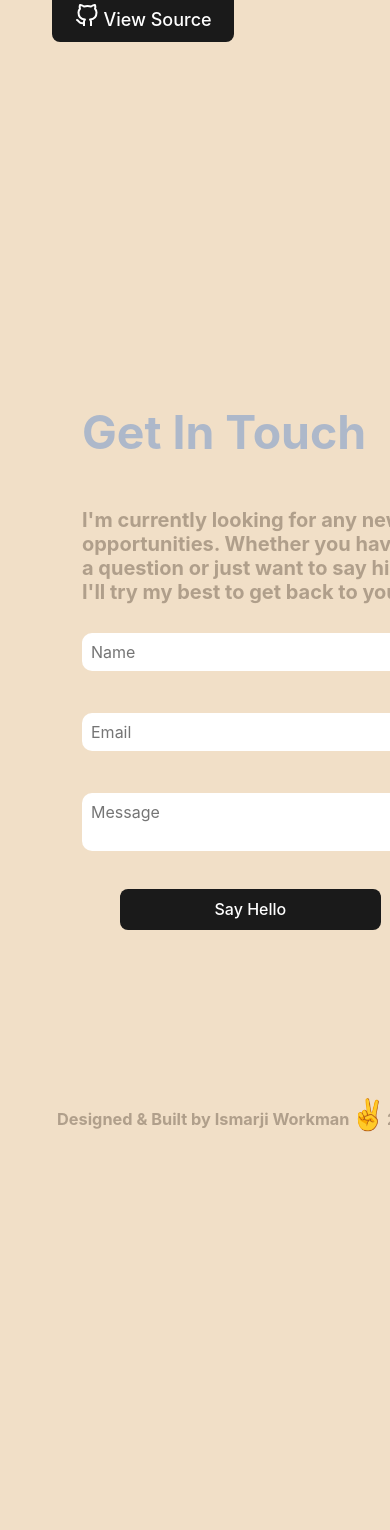
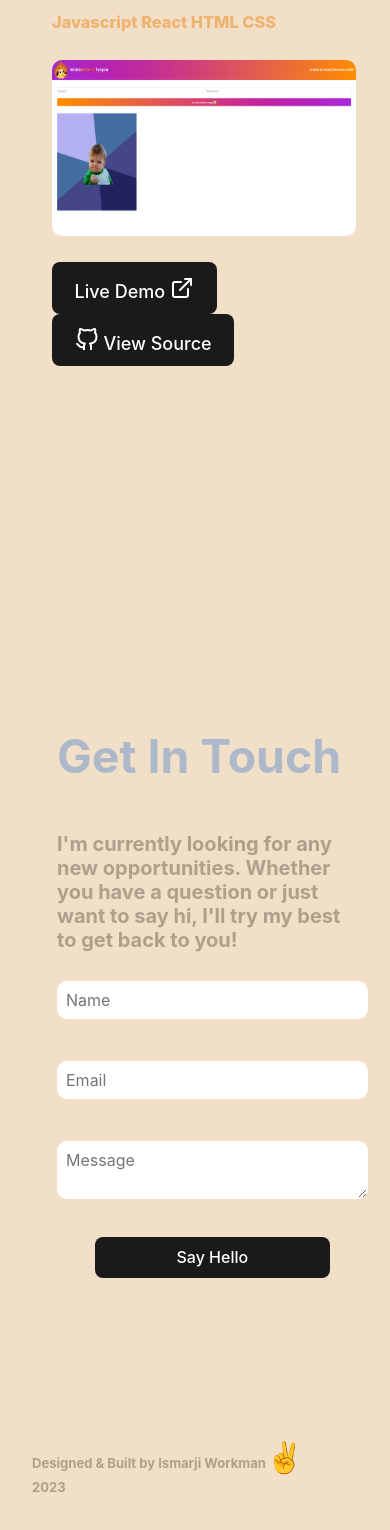
Before and after one commit to ismarjiw/portfolio, a React (Vite) app: page / in a window 390 px wide. Shown: the part 3170-4700 px from the top of the page. Before the commit the page ends 4354 px from the top, so only its background shows below. Built offline with nearby package versions, Linux system fonts and the light colour scheme.

Commit message:
change image width

```diff
--- a/src/mobile.css
+++ b/src/mobile.css
@@ -86,9 +86,10 @@
     footer {
         display: flex;
         bottom: 0;
-        width: 50vh;
+        width: 35vh;
         justify-content: center;
         align-content: center;
+        font-size: 0.8em;
     }
 
     span.food,
@@ -171,7 +172,7 @@
         display: grid;
         grid-template-columns: 3fr 2fr;
         gap: 5px;
-        width: 200%;
+        width: 100%;
         margin-left: 20px;
         margin-bottom: 300px;
     }
@@ -215,8 +216,8 @@
         display: flex;
         flex-direction: column;
         gap: 5px;
-        width: 100%;
-        margin-left: 50px;
+        width: 90%;
+        margin-left: 25px;
         margin-bottom: 150px;
     }
 
@@ -236,8 +237,8 @@
     }
 
     .image {
-        height: 240px;
-        width: 20rem;
+        height: 11em;
+        width: 19em;
         margin-bottom: 20px;
         border-radius: 10px;
     }
```
